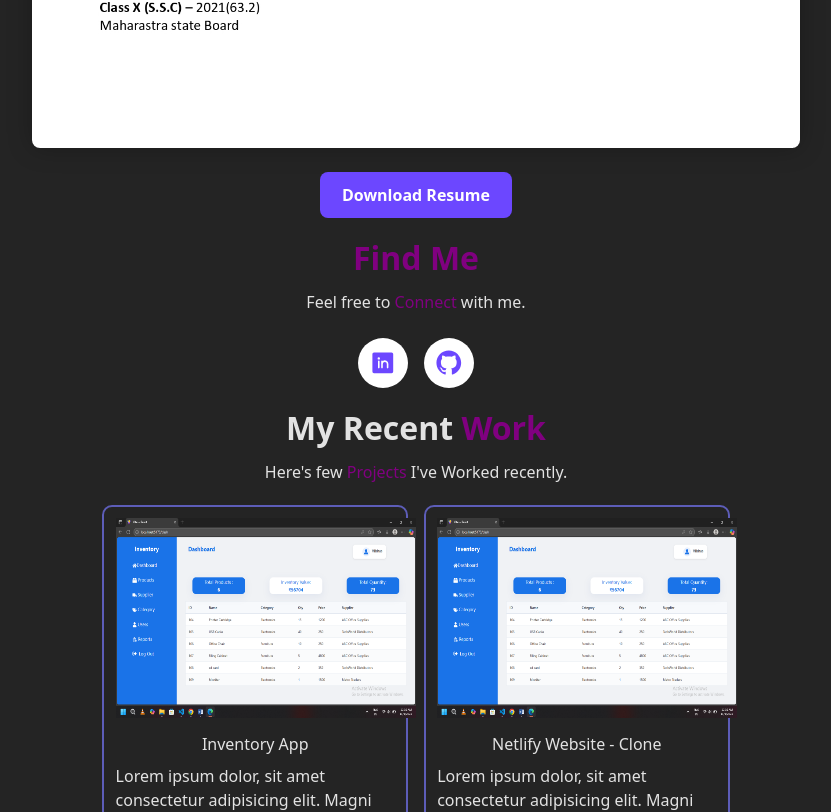
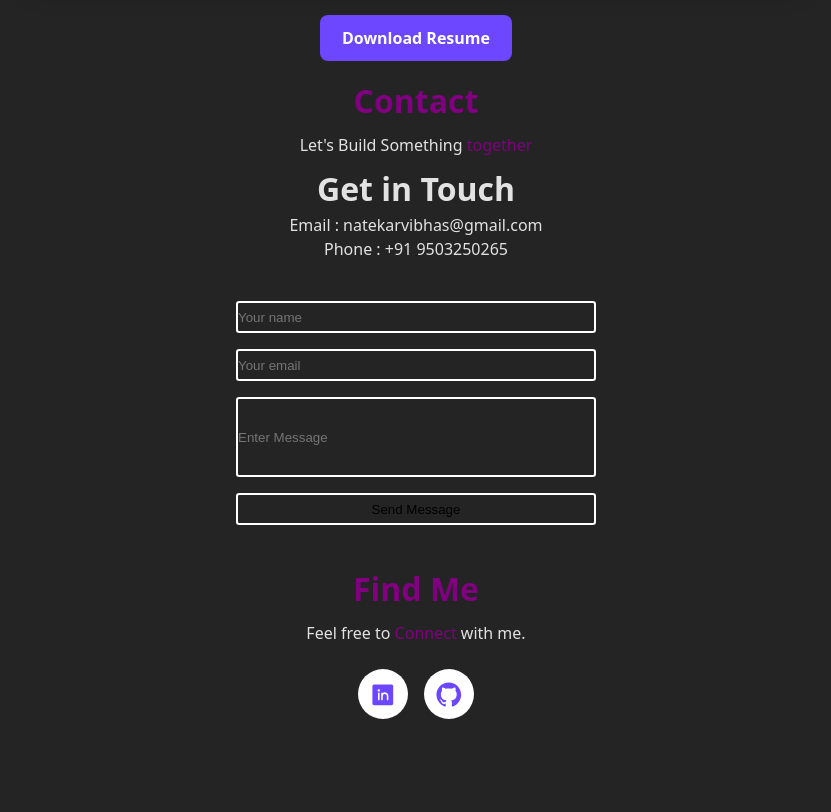
Before and after one commit to vibhasJayavantNatekar/Personal-Portfolio, a React (Vite) app: page /projects in a window 1280 px wide. Shown: the part 3869-4681 px from the top of the page, without its empty margins (224-1055 px from the left). Built offline with nearby package versions, Linux system fonts and the light colour scheme.

Commit message:
Develop a Contact Section

```diff
--- a/src/App.jsx
+++ b/src/App.jsx
@@ -6,6 +6,7 @@ import About from './components/About'
 import Resume from './components/Resume'
 import Herosection from './components/herosection'
 import FindMe from './components/FindMe'
+import Contact from './components/Contact'
 
 function App() {
 
@@ -20,7 +21,8 @@ function App() {
          <About/>
          <Projects/>
        <Resume/>
-       <FindMe/>
+       {/* <FindMe/> */}
+       <Contact/>
         <Routes>
           <Route path="projects" element={<Projects/>} />
           <Route path="about" element={<About/>} />
--- /dev/null
+++ b/src/components/Contact.css
@@ -0,0 +1,48 @@
+*{
+    padding: 0;
+    margin: 0;
+    box-sizing: border-box;
+}
+.contact-wrapper{
+    height: 100vh;
+}
+.section-container{
+    width: 100%;
+    /*  */
+}
+.section-container form{
+    width: 100%;
+    margin: 1.5rem;
+    display: flex;
+    flex-direction: column;
+    justify-content: center;
+    align-items: center;
+    gap: 1rem;
+
+}
+.section-container form input {
+    width: 30%;
+    height: 2rem;
+    border-radius: .2rem;
+    outline: none;
+    border:2px solid white;
+    background-color: transparent;
+
+}
+.section-container form .msgbox{
+    height: 5rem;
+
+}
+
+.send_btn{
+    margin: 0 1.5rem;
+   background-color: b;
+}
+
+@media screen and (max-width: 770px) {
+
+   .section-container form input {
+        width: 90%;
+    }
+
+}
--- /dev/null
+++ b/src/components/Contact.jsx
@@ -0,0 +1,37 @@
+import React from 'react'
+import './Contact.css'
+import FindMe from './FindMe'
+
+const Contact = () => {
+    return (
+        <>
+
+            <div className="section-wrapper contact-wrapper">
+                <h1 className='section-heading'> <span className="name">Contact</span></h1>
+                <p>Let's Build Something  <span className="name"> together</span></p>
+                <h1 className='section-heading' >Get in Touch</h1>
+                <p>Email : natekarvibhas@gmail.com</p>
+                <p>Phone : +91 9503250265</p>
+
+                <div className="section-container">
+                    <form action="">
+                        <input type="text" placeholder='Your name ' name='name' />
+                        <input type="email" placeholder='Your email ' name='email' />
+                        <input type="text" placeholder='Enter Message ' name='message' className='msgbox' />
+                        <input type="submit" value="Send Message" className='send_btn' />
+
+
+                    </form>
+                </div>
+
+                <FindMe />
+
+
+
+            </div>
+
+        </>
+    )
+}
+
+export default Contact
--- a/src/components/FindMe.css
+++ b/src/components/FindMe.css
@@ -36,7 +36,7 @@
   text-decoration: none;
 }
 
-/* Hover effect */
+
 .logo-container:hover {
   transform: translateY(-5px);
   background: #6c47ff; /* purple bg on hover */
--- /dev/null
+++ b/src/components/Footer.css
@@ -0,0 +1,5 @@
+*{
+    padding: 0;
+    margin: 0;
+    box-sizing: border-box;
+}
--- a/src/components/Projects.css
+++ b/src/components/Projects.css
@@ -4,7 +4,7 @@
     box-sizing: border-box;
 }
 .project-wrapper{
-    height: 100vh;
+    height: auto;
 
 }
 .section-heading{
--- a/src/components/Resume.css
+++ b/src/components/Resume.css
@@ -37,3 +37,15 @@
   text-decoration: none;
 
 }
+
+@media (max-width: 770px) {
+  .resume-preview {
+    width: 90%;     /* or 100% */
+    padding: 1rem;
+  }
+
+   .resume-preview {
+    width: 90%;
+    padding: 1rem;
+  }
+}
```
Also changed, not shown: src/components/Footer.jsx (added, +17 -0 lines).
